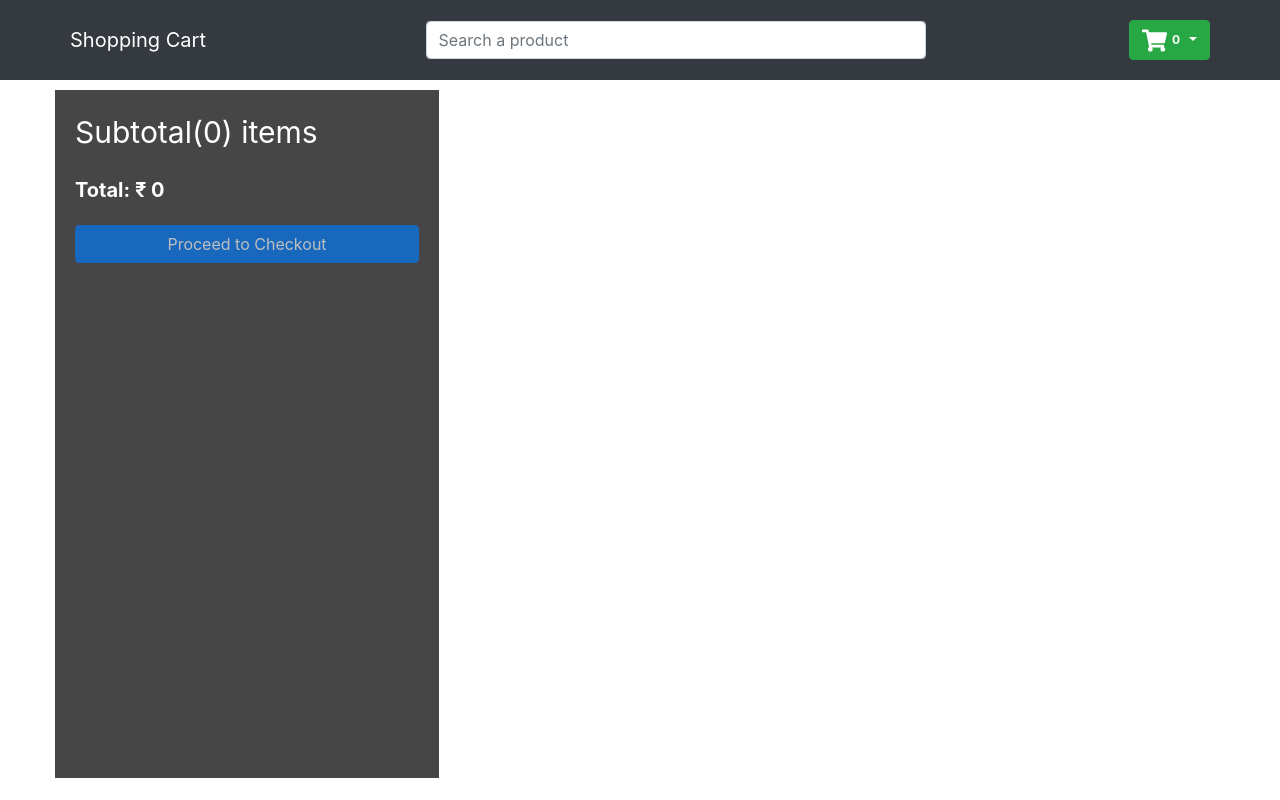
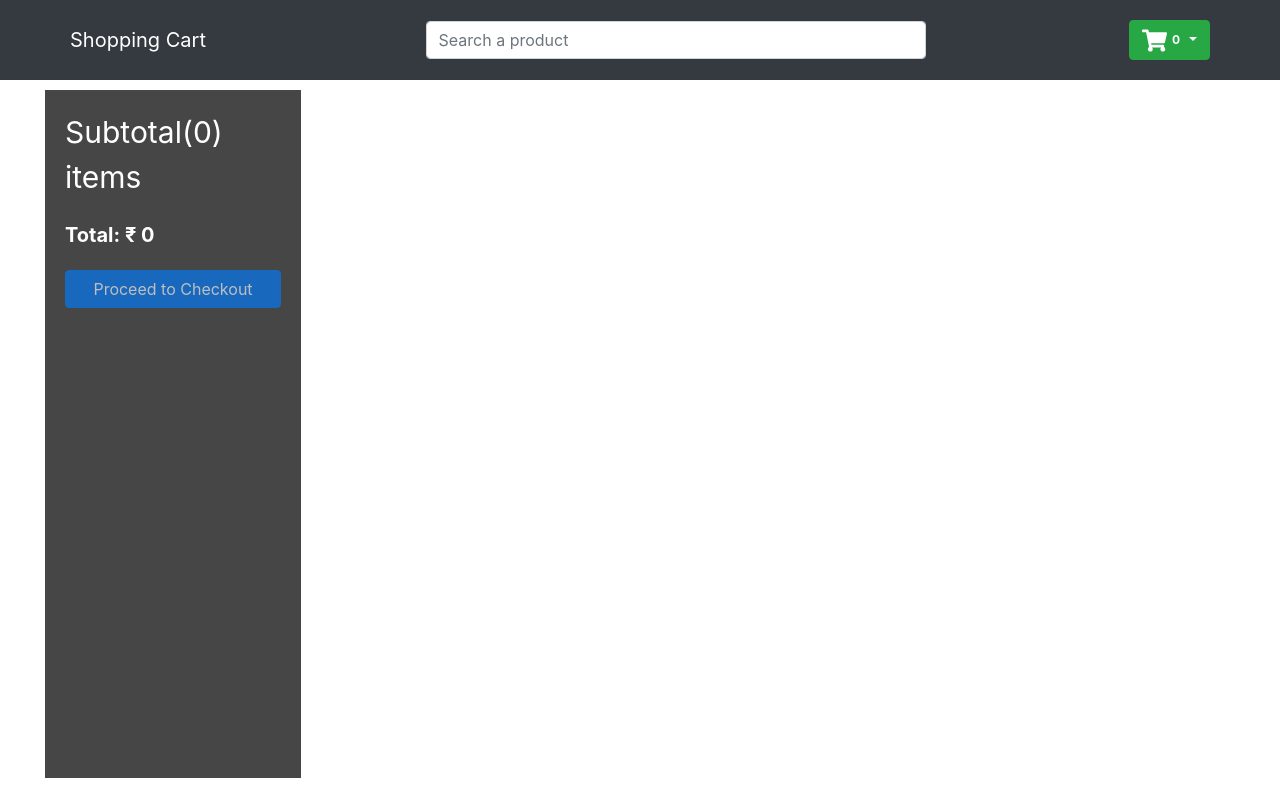
Before and after one commit to tanuja8/Shopping-cart, a React (Create React App) app: page /Cart in a window 1280 px wide. Built offline with nearby package versions, Linux system fonts and the light colour scheme.

Commit message:
project updated

```diff
--- a/src/Component/Cart.js
+++ b/src/Component/Cart.js
@@ -1,6 +1,7 @@
 import React, { useEffect, useState } from 'react'
 import { CartState } from './Context/Context'
-import { Button, ListGroup } from 'react-bootstrap';
+import { Button, Col, ListGroup, Row } from 'react-bootstrap';
+import Rating from './Rating'
 
 const Cart = () => {
   const{
@@ -18,7 +19,16 @@ const Cart = () => {
       <ListGroup>
         {
           cart.map(prod=>(
-            <span>{prod.name}</span>
+            <ListGroup.Item key={prod.id}>
+              <Row>
+                <Col md={2}>
+                  <span>{prod.name}</span>
+                </Col>
+                <Col md={2}>₹ {prod.price}</Col>
+                <Col md={2}>
+                <Rating rating={prod.ratings}></Rating> </Col>
+              </Row>
+            </ListGroup.Item>
           ))
         }
       </ListGroup>
--- a/src/Component/Style.css
+++ b/src/Component/Style.css
@@ -14,7 +14,7 @@
     display: flex;
     flex-direction: column;
     width: 30%;
-    margin: 10px;
+    margin: 10px 0;
     height: 86vh;
 }
 .filter > span{
@@ -46,3 +46,7 @@
     flex-direction: column;
 
 }
+
+.summary{
+    width: 20%;
+}
```
